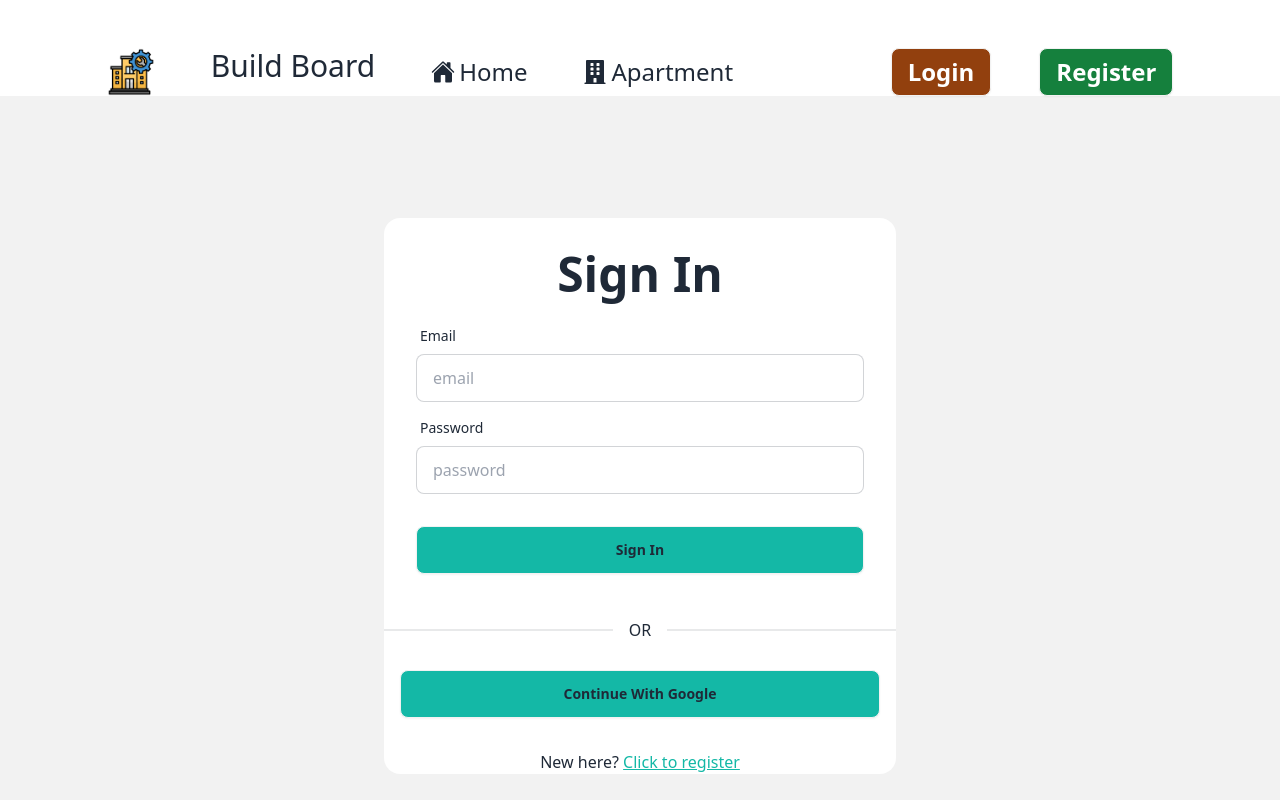
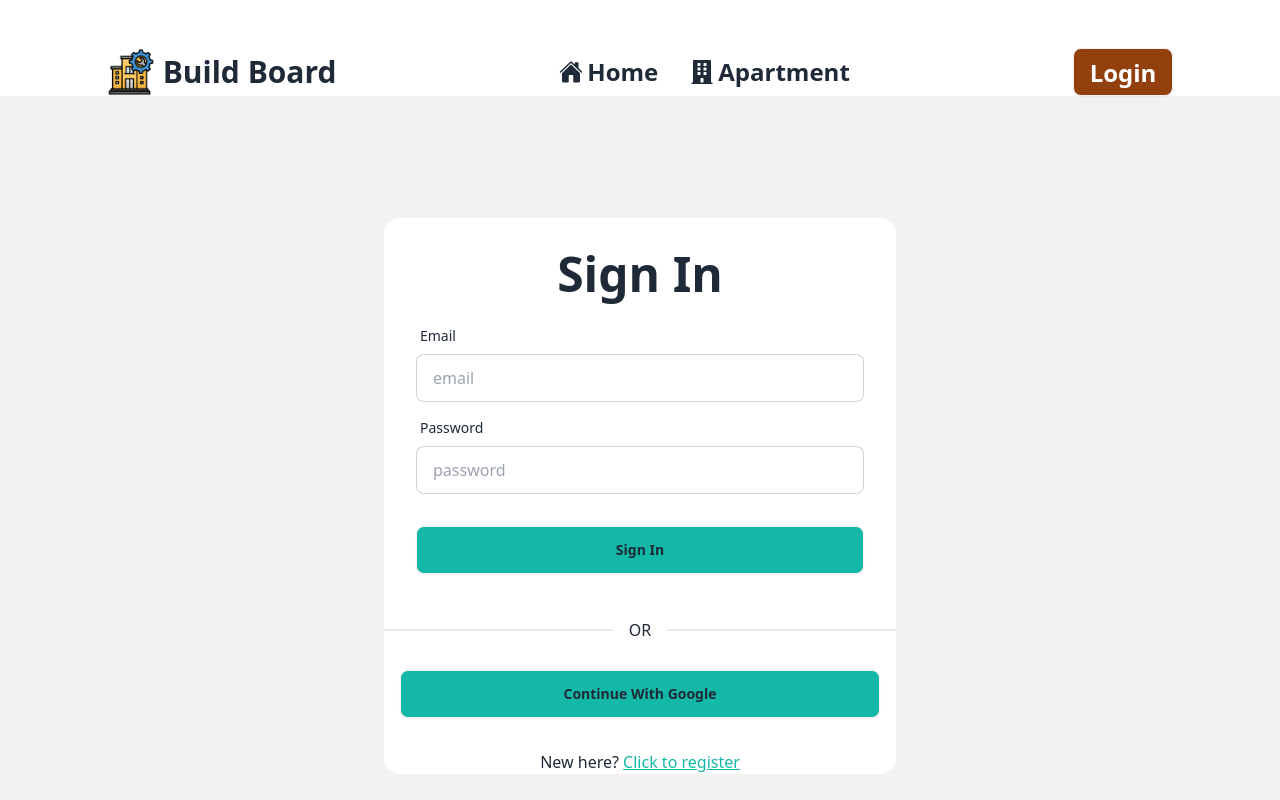
Before and after one commit to Meherin-Islam/HouseRent_Website-Client-, a React (Vite) app: page /login in a window 1280 px wide. Shown: the top 800 px of the page. Built offline with nearby package versions, Linux system fonts and the light colour scheme; no server answers.

Commit message:
NavBar logout and dropdown added

```diff
--- a/src/Pages/Shared/NavBar/NavBar.jsx
+++ b/src/Pages/Shared/NavBar/NavBar.jsx
@@ -1,35 +1,86 @@
-
-import { FaBuilding } from 'react-icons/fa';
-import { IoHome } from 'react-icons/io5';
-import { Link } from 'react-router-dom';
+import { FaBuilding } from "react-icons/fa";
+import { IoHome } from "react-icons/io5";
+import { Link } from "react-router-dom";
+import { useContext, useState } from "react";
 import pic from "../../../assets/logo.png";
+import AuthContext from "../../../provider/AuthContext";
 
 const NavBar = () => {
+  const { user, signOutUser } = useContext(AuthContext);
+  const [dropdownOpen, setDropdownOpen] = useState(false);
+
+  const handleLogout = async () => {
+    try {
+      await signOutUser();
+      console.log("User logged out successfully!");
+    } catch (error) {
+      console.error("Error during logout:", error.message);
+    }
+  };
+
   return (
-        <div className="mt-12 w-5/6 mx-auto flex justify-between gap-32 items-center">
-            <div className="flex nav space-x-14  text-2xl">
-                <img className='w-12' src={pic}/>
-                <h1 className='text-3xl'>Build Board</h1>
-                <Link to="/" className="flex gap-1 items-center">
+    <div className="mt-12 w-5/6 mx-auto flex justify-between  items-center">
+
+        <div className="flex items-center gap-2">
+        <img className="w-12" src={pic} alt="Logo" />
+        <h1 className="text-3xl font-bold">Build Board</h1>
+        </div>
+
+<div className="flex text-2xl gap-8 font-semibold">
+<Link to="/" className="flex gap-1 items-center hover:text-green-800">
           <IoHome /> Home
         </Link>
-
-                <Link to="/my-profile" className="flex gap-1 items-center">
-                    <FaBuilding></FaBuilding> Apartment
+        <Link
+          to="/my-profile"
+          className="flex gap-1 items-center hover:text-green-600"
+        >
+          <FaBuilding /> Apartment
         </Link>
+</div>
 
 
 
+
+      <div className="flex items-center space-x-6">
+        {user ? (
+
+          <div className="relative">
+            <img
+              src={user.photoURL }
+              alt="Profile"
+              className="w-12 h-12 rounded-full cursor-pointer"
+              onClick={() => setDropdownOpen(!dropdownOpen)}
+            />
+            {dropdownOpen && (
+              <div className="absolute right-0 mt-2 bg-white text-gray-800 shadow-lg rounded-lg py-2 w-48 z-50">
+                <p className="px-4 py-2 font-bold border-b">{user.displayName || "User"}</p>
+                <Link
+                  to="/dashboard"
+                  className="block px-4 py-2 hover:bg-gray-100"
+                >
+                  Dashboard
+                </Link>
+                <button
+                  onClick={handleLogout}
+                  className="block w-full text-left px-4 py-2 hover:bg-gray-100"
+                >
+                  Logout
+                </button>
               </div>
-            <div className='flex nav space-x-12' >
-            <Link to="/login" className="text-2xl btn bg-amber-800 text-white">
+            )}
+          </div>
+        ) : (
+
+          <>
+            <Link
+              to="/login"
+              className="text-2xl btn bg-amber-800 text-white px-4 py-2 rounded-lg hover:bg-amber-700"
+            >
               Login
             </Link>
-                <Link to="/register"
-                            className="text-2xl btn bg-green-700 text-white"
-                        >
-                            Register
-                        </Link>
+
+          </>
+        )}
       </div>
     </div>
   );
--- a/src/Pages/SocialLogin/SocialLogin.jsx
+++ b/src/Pages/SocialLogin/SocialLogin.jsx
@@ -2,15 +2,13 @@ import { useContext } from 'react';
 import { useNavigate } from 'react-router-dom';
 import AuthContext from '../../provider/AuthContext';
 
-
 const SocialLogin = () => {
-    const { singInWithGoogle } = useContext(AuthContext);
+    const { signInWithGoogle } = useContext(AuthContext); // Corrected function name
     const navigate = useNavigate();
 
     const handleGoogleSignIn = () => {
-        singInWithGoogle()
+        signInWithGoogle()
             .then(result => {
-
                 navigate('/');
             })
             .catch(error => {
```
Lines whose indentation alone changed are shown as unchanged.
